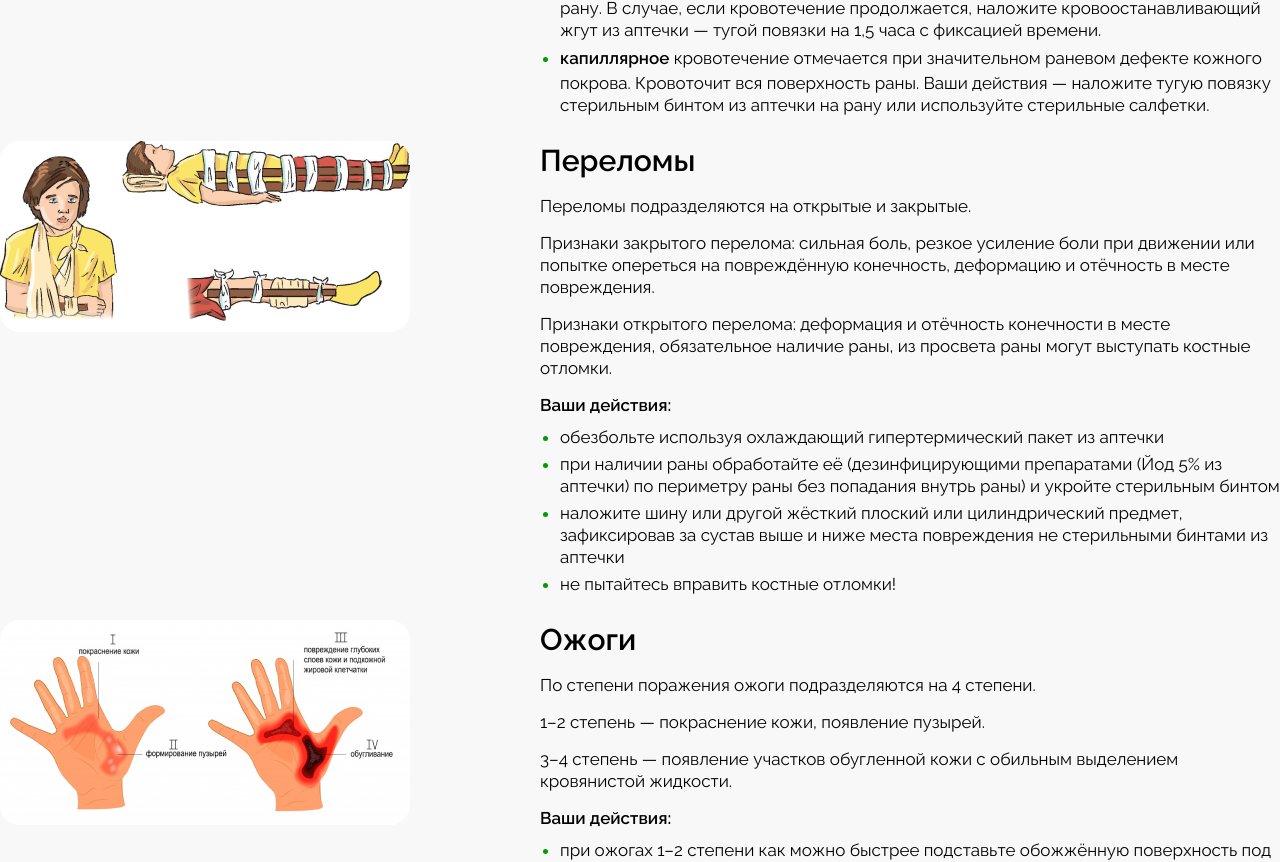
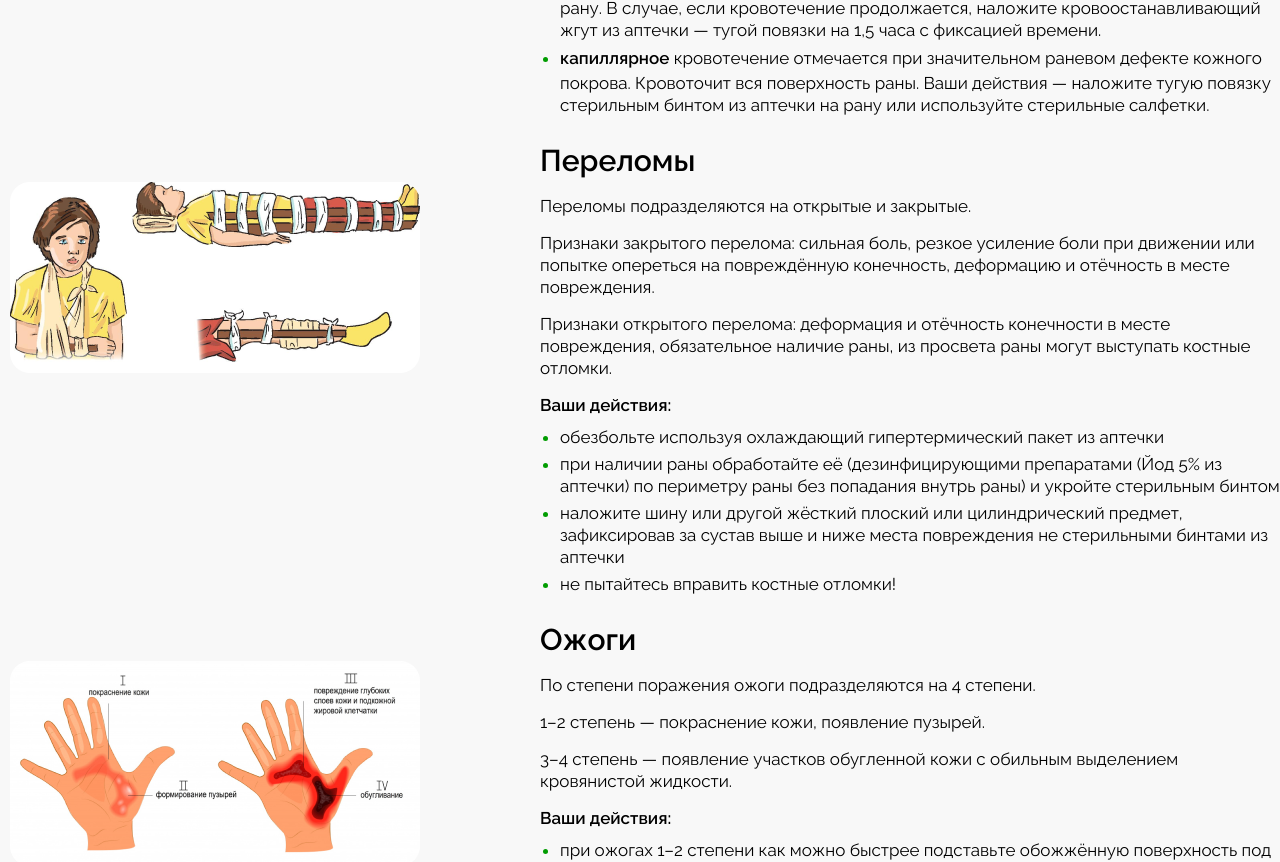
Before and after one commit to redskyby/for_igor, a React (Create React App) app: page /medicalSupport in a window 1280 px wide. Shown: the part 8292-9154 px from the top of the page. Built offline with nearby package versions, Linux system fonts and the light colour scheme.

Commit message:
finish MedicalSupport.js

```diff
--- a/src/components/medicalSupport/MedicalSupport.css
+++ b/src/components/medicalSupport/MedicalSupport.css
@@ -305,6 +305,7 @@
 }
 .fifth_section_MedicalSupport_block_left {
   max-width: 520px;
+  width: 100%;
 }
 .fifth_section_MedicalSupport_block_left h2 {
   font-family: Raleway, sans-serif;
@@ -317,6 +318,7 @@
 }
 .fifth_section_MedicalSupport_block_left img {
   max-width: 410px;
+  margin: 8% 10px;
 }
 .fifth_section_MedicalSupport_block_right {
   max-width: 740px;
--- a/src/components/medicalSupport/MedicalSupport.js
+++ b/src/components/medicalSupport/MedicalSupport.js
@@ -286,7 +286,7 @@ function MedicalSupport() {
                     </div>
 
                     <div className="fifth_section_MedicalSupport_block">
-                        <div className="fifth_section_MedicalSupport_block_left">
+                        <div className="fifth_section_MedicalSupport_block_left align_img">
                             <img src={img11} alt="MedicalSupport"/>
                         </div>
                         <div className="fifth_section_MedicalSupport_block_right">
@@ -390,7 +390,7 @@ function MedicalSupport() {
                     </div>
 
                     <div className="fifth_section_MedicalSupport_block">
-                        <div className="fifth_section_MedicalSupport_block_left">
+                        <div className="fifth_section_MedicalSupport_block_left align_img">
                             <img src={img15} alt="MedicalSupport"/>
                         </div>
                         <div className="fifth_section_MedicalSupport_block_right">
--- a/src/components/medicalSupport/MedicalSupport.scss
+++ b/src/components/medicalSupport/MedicalSupport.scss
@@ -348,6 +348,8 @@
     margin-bottom: 20px;
     &_left {
       max-width: 520px;
+      width: 100%;
+
       h2 {
         font-family: $font-family, sans-serif;
         font-size: 30px;
@@ -359,6 +361,7 @@
       }
       img{
         max-width: 410px;
+        margin:8% 10px;
       }
     }
 
```
